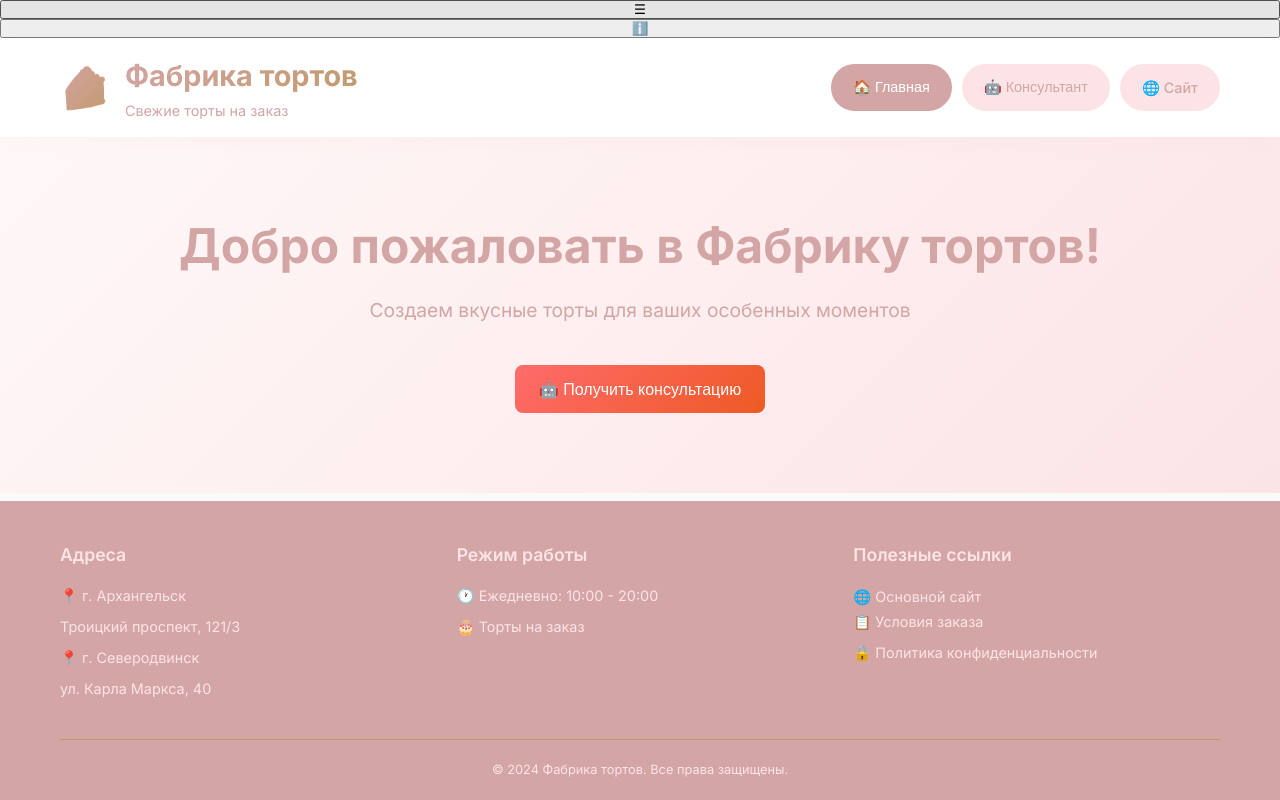
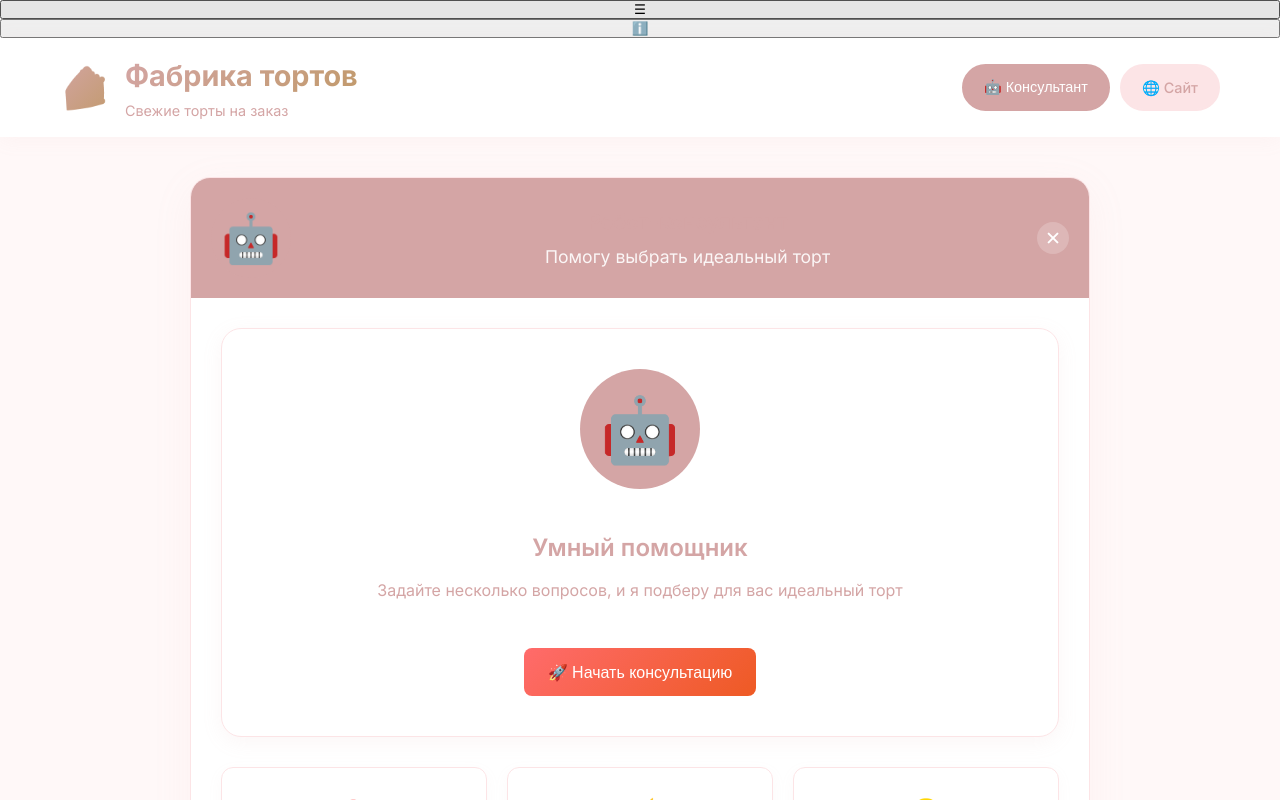
Before and after one commit to starikovanastia-lgtm/robot-consultant, a React (Vite) app: page / in a window 1280 px wide. Shown: the top 800 px of the page. Built offline with nearby package versions, Linux system fonts and the light colour scheme.

Commit message:
Remove home page, home button and update consultant text

```diff
--- a/src/App.jsx
+++ b/src/App.jsx
@@ -2,7 +2,7 @@ import React, { useState } from 'react';
 import './App.css';
 
 function App() {
-  const [currentView, setCurrentView] = useState('home');
+  const [currentView, setCurrentView] = useState('consultant');
   const [selectedCategory, setSelectedCategory] = useState('all');
   const [chatActive, setChatActive] = useState(false);
   const [messages, setMessages] = useState([]);
@@ -331,15 +331,6 @@ function App() {
 
               <nav className="nav">
                 <button
-                  className={`nav-btn ${currentView === 'home' ? 'active' : ''}`}
-                  onClick={() => {
-                    setCurrentView('home');
-                    closeMobilePanels();
-                  }}
-                >
-                  🏠 Главная
-                </button>
-                <button
                   className={`nav-btn ${currentView === 'consultant' ? 'active' : ''}`}
                   onClick={() => {
                     setCurrentView('consultant');
@@ -522,9 +513,9 @@ function App() {
                     <div className="consultant-avatar">🤖</div>
                     <div className="consultant-info">
                       <h3>Робот-консультант</h3>
-                      <p>Поможем выбрать идеальный торт</p>
+                      <p>Помогу выбрать идеальный торт</p>
                     </div>
-                    <button className="close-consultant-btn" onClick={() => setCurrentView('home')}>
+                    <button className="close-consultant-btn" onClick={() => setCurrentView('catalog')}>
                       ✕
                     </button>
                   </div>
```
